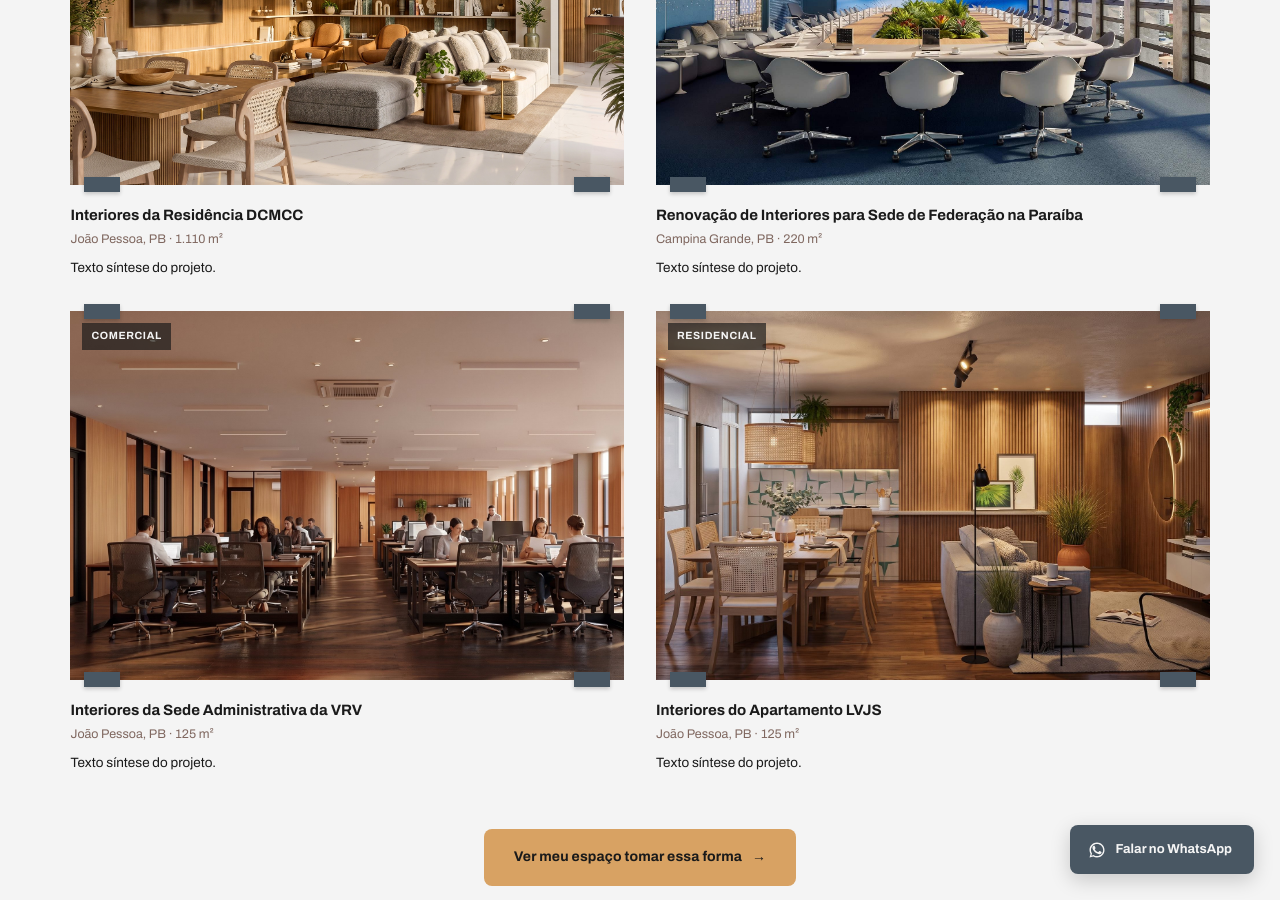
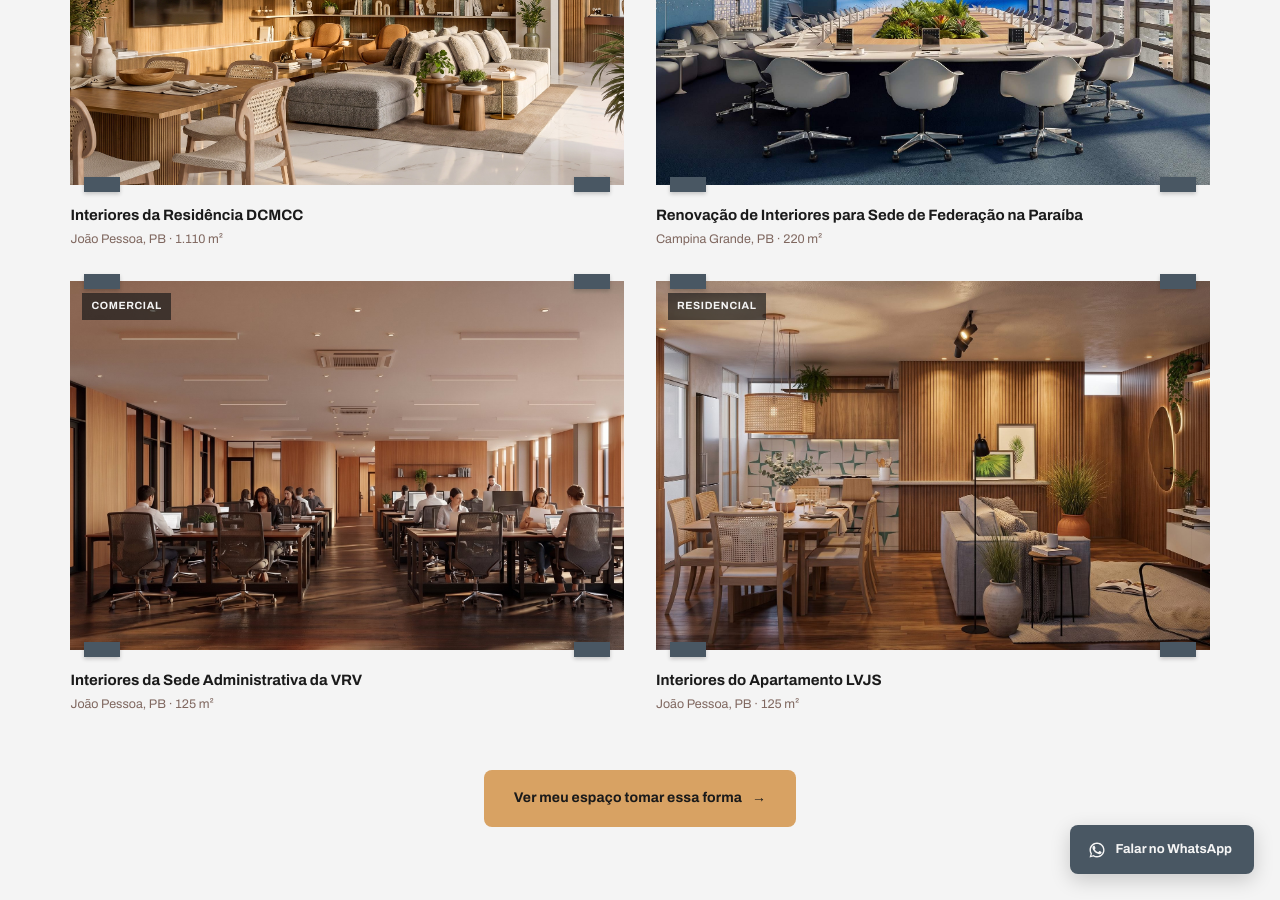
Before and after one commit to cidclementino/projetos-odisse, a Jekyll site: the page built from interiores/index.html, in a window 1280 px wide and 900 px high, scrolled down 3796 px. Built offline with Jekyll 4.4.1, drawn with Linux system fonts in a browser that asks for light colours.

Commit message:
Update interiores_legendas.yml

```diff
--- a/_data/interiores_legendas.yml
+++ b/_data/interiores_legendas.yml
@@ -3,28 +3,28 @@ projetos:
     localizacao: "João Pessoa, PB"
     metragem: "1.110 m²"
     imagem: "Residência-DCMCC-003.jpg"
-    sintese: "Texto síntese do projeto."
+    sintese: ""
     tipo: "Residencial"
 
   - nome: "Renovação de Interiores para Sede de Federação na Paraíba"
     localizacao: "Campina Grande, PB"
     metragem: "220 m²"
     imagem: "escritorio-fiep-002.jpg"
-    sintese: "Texto síntese do projeto."
+    sintese: ""
     tipo: "Comercial"
 
   - nome: "Interiores da Sede Administrativa da VRV"
     localizacao: "João Pessoa, PB"
     metragem: "125 m²"
     imagem: "escritório-VRV-001.jpg"
-    sintese: "Texto síntese do projeto."
+    sintese: ""
     tipo: "Comercial"
 
   - nome: "Interiores do Apartamento LVJS"
     localizacao: "João Pessoa, PB"
     metragem: "125 m²"
     imagem: "Apartamento-LVJS-001.jpg"
-    sintese: "Texto síntese do projeto."
+    sintese: ""
     tipo: "Residencial"
 
 antes_depois:
```
